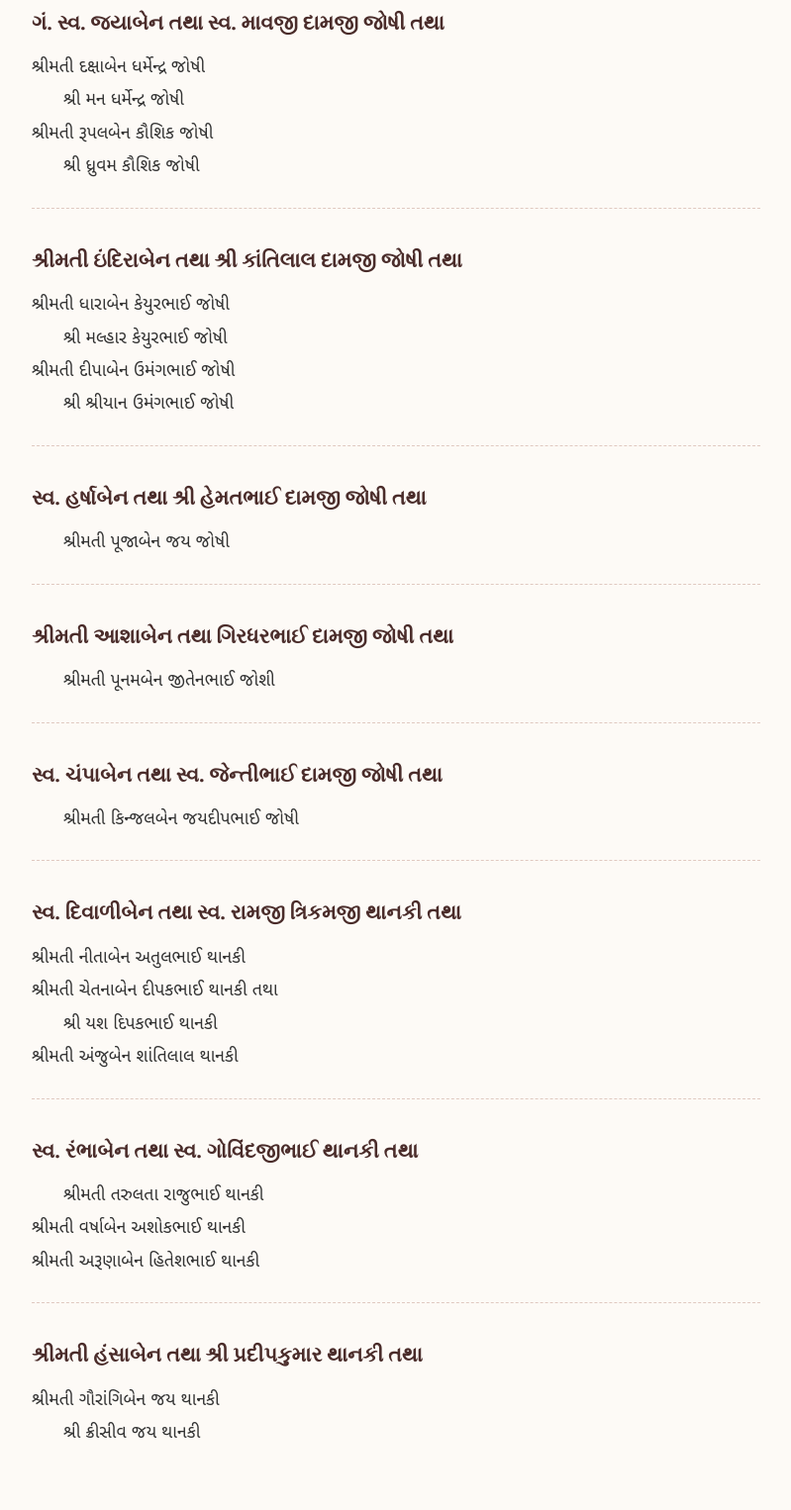
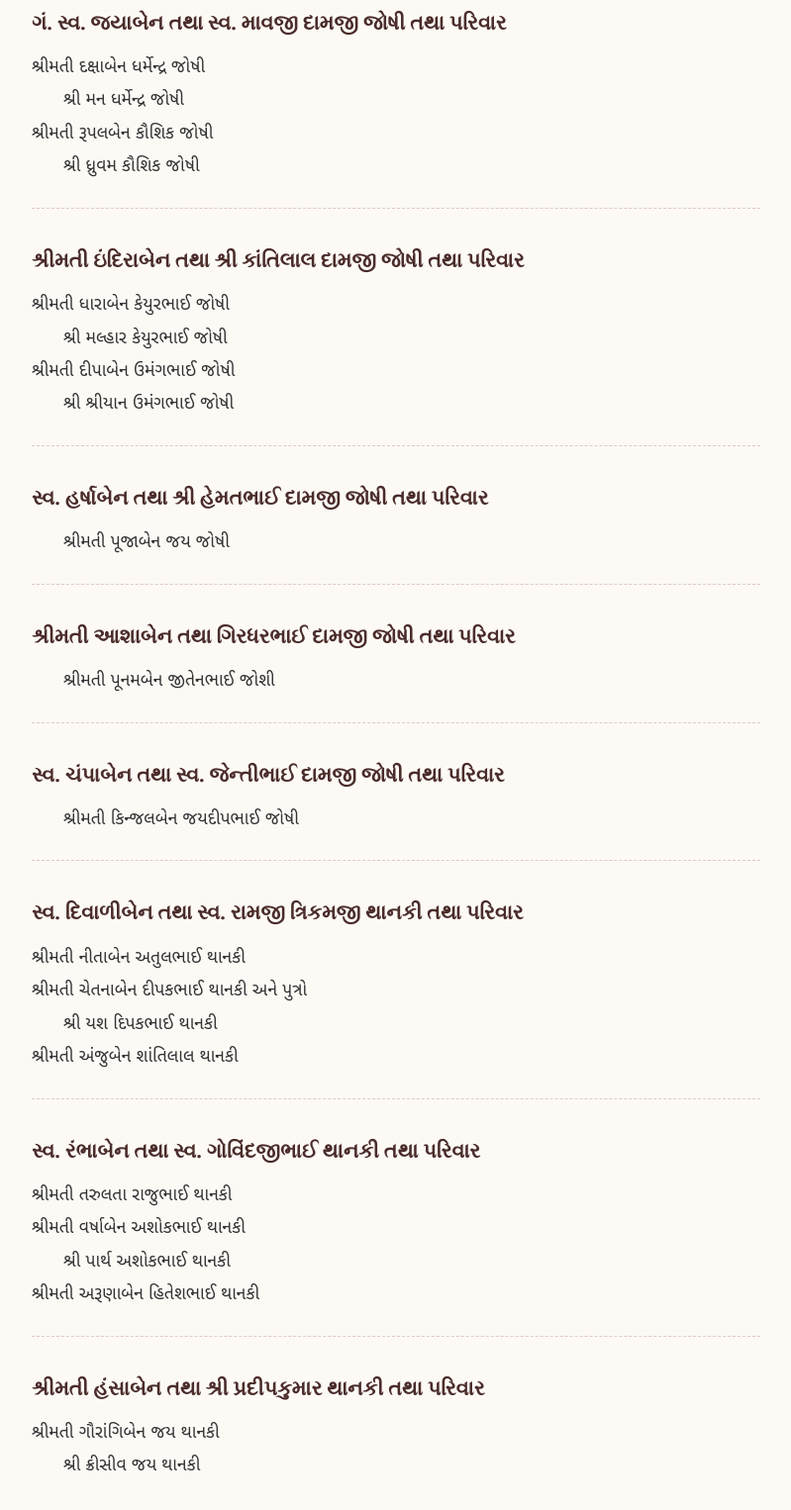
Before and after one commit to notofearth1-jpg/Vibhu-Khushi, a plain HTML site: page mosad.html in a window 1280 px wide. Shown: the part 608-2134 px from the top of the page at 99% size, without its empty margins (240-1039 px from the left). Drawn offline with nearby package versions, Linux system fonts and the light colour scheme; a web font is replaced by a local one.

Commit message:
Update mosad.html

```diff
--- a/mosad.html
+++ b/mosad.html
@@ -34,7 +34,7 @@
                 </div>
 
                 <div class="name-group" data-aos="fade-up">
-                    <h3>ગં. સ્વ. જયાબેન તથા સ્વ. માવજી દામજી જોષી તથા</h3>
+                    <h3>ગં. સ્વ. જયાબેન તથા સ્વ. માવજી દામજી જોષી તથા પરિવાર</h3>
                     <p>શ્રીમતી દક્ષાબેન ધર્મેન્દ્ર જોષી</p>
                     <p class="indent">શ્રી મન ધર્મેન્દ્ર જોષી</p>
                     <p>શ્રીમતી રૂપલબેન કૌશિક જોષી</p>
@@ -42,7 +42,7 @@
                 </div>
 
                 <div class="name-group" data-aos="fade-up">
-                    <h3>શ્રીમતી ઇંદિરાબેન તથા શ્રી કાંતિલાલ દામજી જોષી તથા</h3>
+                    <h3>શ્રીમતી ઇંદિરાબેન તથા શ્રી કાંતિલાલ દામજી જોષી તથા પરિવાર</h3>
                     <p>શ્રીમતી ધારાબેન કેયુરભાઈ જોષી</p>
                     <p class="indent">શ્રી મલ્હાર કેયુરભાઈ જોષી</p>
                     <p>શ્રીમતી દીપાબેન ઉમંગભાઈ જોષી</p>
@@ -50,37 +50,38 @@
                 </div>
 
                 <div class="name-group" data-aos="fade-up">
-                    <h3>સ્વ. હર્ષાબેન તથા શ્રી હેમતભાઈ દામજી જોષી તથા</h3>
+                    <h3>સ્વ. હર્ષાબેન તથા શ્રી હેમતભાઈ દામજી જોષી તથા પરિવાર</h3>
                     <p class="indent">શ્રીમતી પૂજાબેન જય જોષી</p>
                 </div>
 
                 <div class="name-group" data-aos="fade-up">
-                    <h3>શ્રીમતી આશાબેન તથા ગિરધરભાઈ દામજી જોષી તથા</h3>
+                    <h3>શ્રીમતી આશાબેન તથા ગિરધરભાઈ દામજી જોષી તથા પરિવાર</h3>
                     <p class="indent">શ્રીમતી પૂનમબેન જીતેનભાઈ જોશી</p>
                 </div>
 
                 <div class="name-group" data-aos="fade-up">
-                    <h3>સ્વ. ચંપાબેન તથા સ્વ. જેન્તીભાઈ દામજી જોષી તથા</h3>
+                    <h3>સ્વ. ચંપાબેન તથા સ્વ. જેન્તીભાઈ દામજી જોષી તથા પરિવાર</h3>
                     <p class="indent">શ્રીમતી કિન્જલબેન જયદીપભાઈ જોષી</p>
                 </div>
 
                 <div class="name-group" data-aos="fade-up">
-                    <h3>સ્વ. દિવાળીબેન તથા સ્વ. રામજી ત્રિકમજી થાનકી તથા</h3>
+                    <h3>સ્વ. દિવાળીબેન તથા સ્વ. રામજી ત્રિકમજી થાનકી તથા પરિવાર</h3>
                     <p>શ્રીમતી નીતાબેન અતુલભાઈ થાનકી</p>
-                    <p>શ્રીમતી ચેતનાબેન દીપકભાઈ થાનકી તથા</p>
+                    <p>શ્રીમતી ચેતનાબેન દીપકભાઈ થાનકી અને પુત્રો</p>
                     <p class="indent">શ્રી યશ દિપકભાઈ થાનકી</p>
                     <p>શ્રીમતી અંજુબેન શાંતિલાલ થાનકી</p>
                 </div>
 
                 <div class="name-group" data-aos="fade-up">
-                    <h3>સ્વ. રંભાબેન તથા સ્વ. ગોવિંદજીભાઈ થાનકી તથા</h3>
-                    <p class="indent">શ્રીમતી તરુલતા રાજુભાઈ થાનકી</p>
+                    <h3>સ્વ. રંભાબેન તથા સ્વ. ગોવિંદજીભાઈ થાનકી તથા પરિવાર</h3>
+                    <p>શ્રીમતી તરુલતા રાજુભાઈ થાનકી</p>
                     <p>શ્રીમતી વર્ષાબેન અશોકભાઈ થાનકી</p>
+                    <p class ="indent"> શ્રી પાર્થ અશોકભાઈ થાનકી </p>
                     <p>શ્રીમતી અરૂણાબેન હિતેશભાઈ થાનકી</p>
                 </div>
 
                 <div class="name-group" data-aos="fade-up">
-                    <h3>શ્રીમતી હંસાબેન તથા શ્રી પ્રદીપકુમાર થાનકી તથા</h3>
+                    <h3>શ્રીમતી હંસાબેન તથા શ્રી પ્રદીપકુમાર થાનકી તથા પરિવાર</h3>
                     <p>શ્રીમતી ગૌરાંગિબેન જય થાનકી</p>
                     <p class="indent">શ્રી ક્રીસીવ જય થાનકી</p>
                 </div>
```
